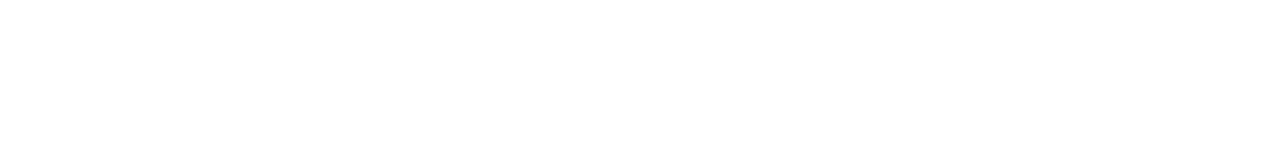
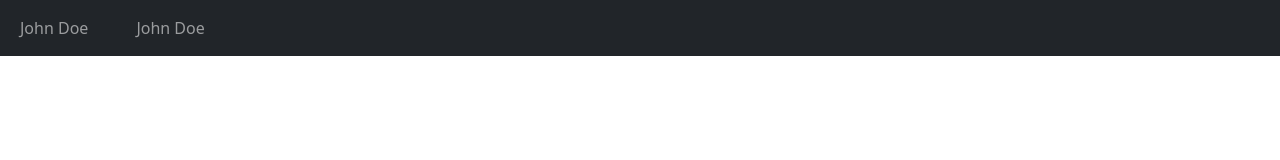
Before and after one commit to hsztan/bootstrap-portfolio, a plain HTML site: page index.html in a window 1280 px wide. Drawn offline with nearby package versions, Linux system fonts and the light colour scheme.

Commit message:
Navbar v1 in works

```diff
--- a/index.html
+++ b/index.html
@@ -15,7 +15,20 @@
   </head>
   <body>
     <header>
-      <nav></nav>
+      <nav class="navbar navbar-expand bg-dark navbar-dark">
+        <div class="container-fluid">
+          <ul class="navbar-nav">
+            <li class="nav-item">
+              <a href="#" class="nav-link">John Doe</a>
+            </li>
+            <ul class="d-flex justify-content-end">
+              <li class="nav-item">
+                <a href="#" class="nav-link">John Doe</a>
+              </li>
+            </ul>
+          </ul>
+        </div>
+      </nav>
     </header>
     <section class="header"></section>
     <section class="my-works"></section>
```
